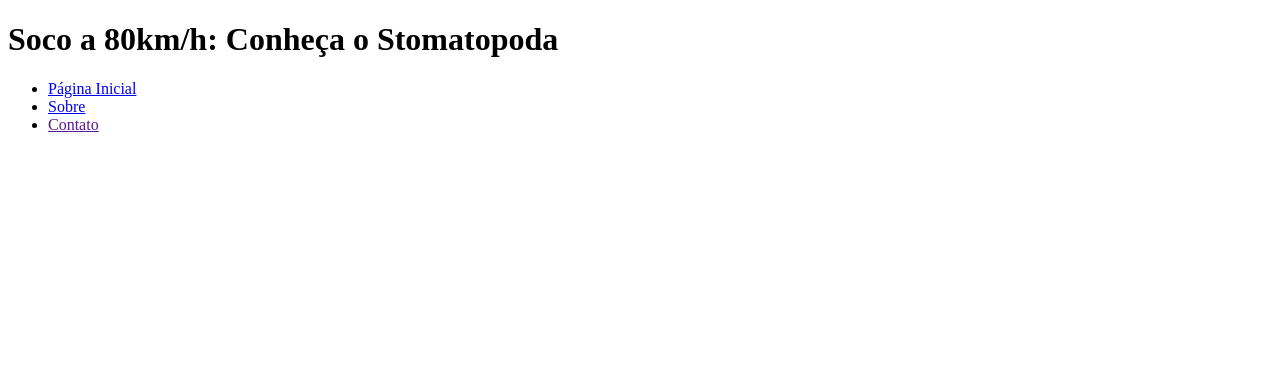
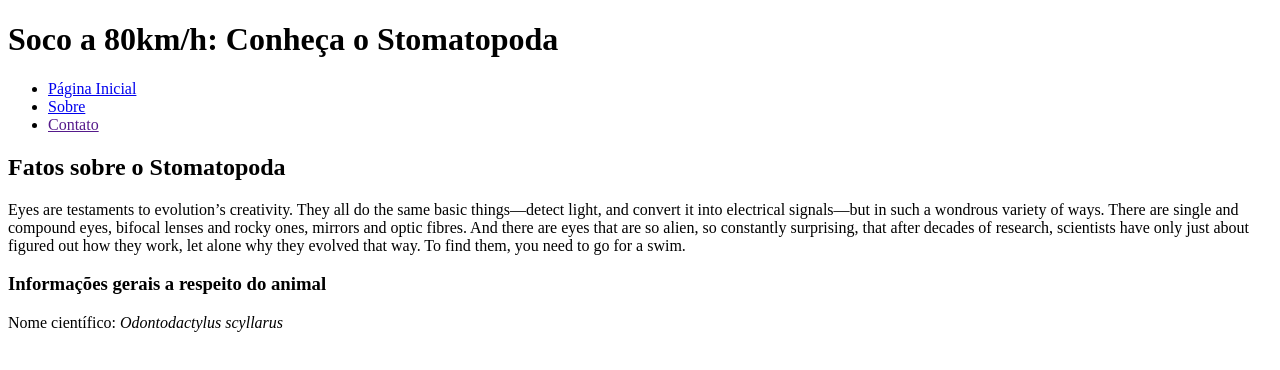
Before and after one commit to thercistenesPereira/get-to-know-the-stomatopoda, a website: page index.html in a window 1280 px wide. Drawn offline with Linux system fonts and the light colour scheme.

Commit message:
primeira section subtítulo criada

```diff
--- a/index.html
+++ b/index.html
@@ -16,5 +16,14 @@
             </ul>
         </nav>
     </header>
+    <article>
+        <h2>Fatos sobre o Stomatopoda</h2>
+        <p>Eyes are testaments to evolution’s creativity. They all do the same basic things—detect light, and convert it into electrical signals—but in such a wondrous variety of ways. There are single and compound eyes, bifocal lenses and rocky ones, mirrors and optic fibres. And there are eyes that are so alien, so constantly surprising, that after decades of research, scientists have only just about figured out how they work, let alone why they evolved that way. To find them, you need to go for a swim.</p>
+    </article>
+    <section>
+        <h3>Informações gerais a respeito do animal</h3>
+        <p>Nome científico: <em>Odontodactylus scyllarus</em></p>
+
+    </section>
   </body>
 </html>
```
